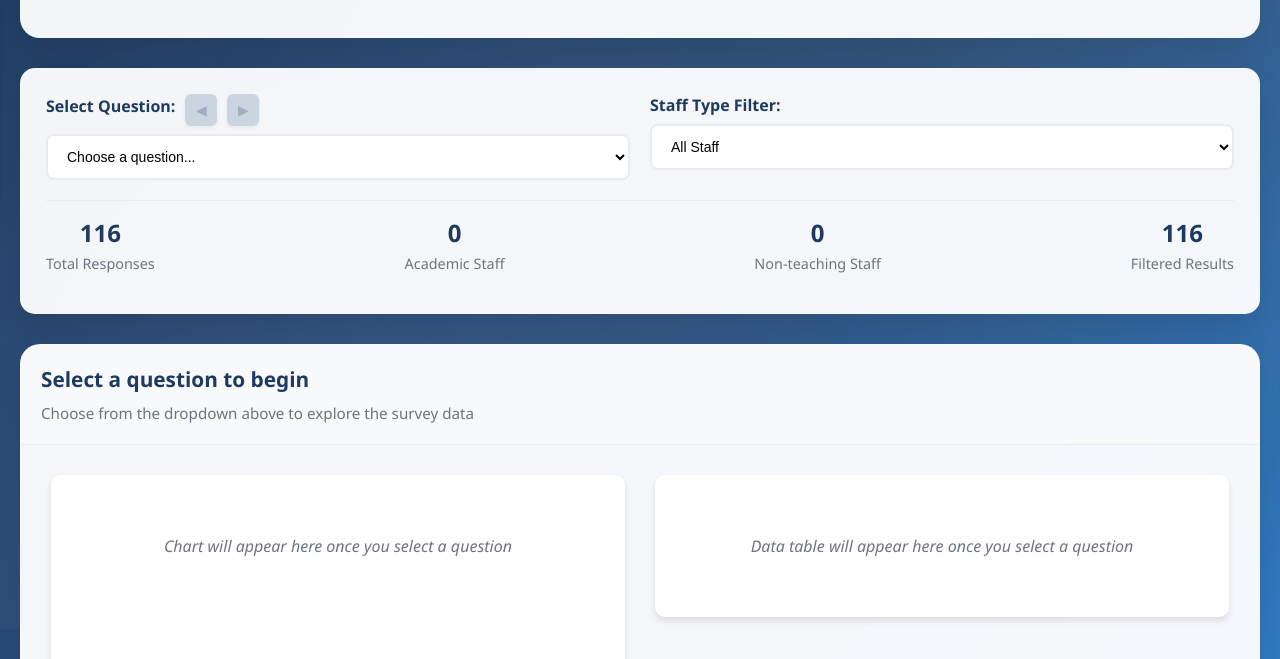
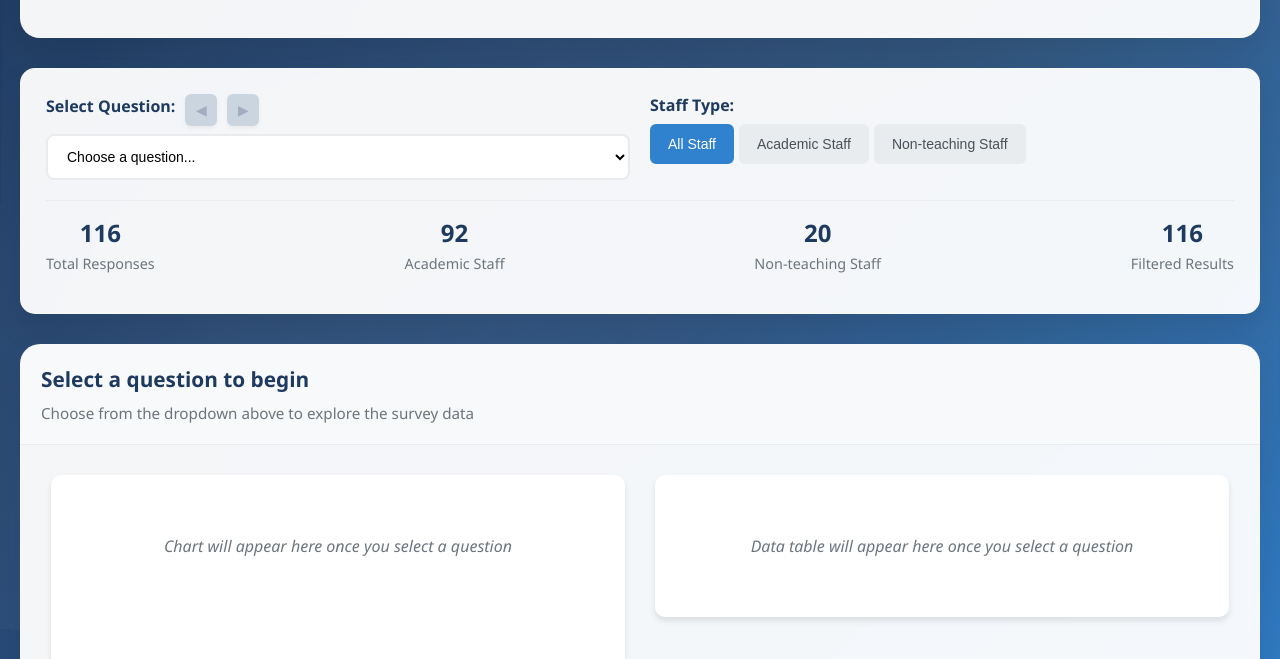
Before and after one commit to chrisbarkerza/Survey-Dashboard, a plain HTML site: page details.html in a window 1280 px wide. Shown: the part 141-800 px from the top of the page. Drawn offline with nearby package versions, Linux system fonts and the light colour scheme.

Commit message:
all working

```diff
--- a/index2.html
+++ b/details.html
@@ -179,6 +179,41 @@
             background: #2c5282;
             transform: translateY(-2px);
             box-shadow: 0 6px 12px rgba(0, 0, 0, 0.15);
+        }
+
+        .tab-buttons {
+            display: flex;
+            gap: 5px;
+            margin-top: 8px;
+        }
+
+        .tab-button {
+            background: #e9ecef;
+            color: #495057;
+            border: none;
+            padding: 10px 16px;
+            border-radius: 6px;
+            font-size: 14px;
+            font-weight: 500;
+            cursor: pointer;
+            transition: all 0.3s ease;
+            border: 2px solid transparent;
+        }
+
+        .tab-button:hover {
+            background: #d1ecf1;
+            color: #0c5460;
+        }
+
+        .tab-button.active {
+            background: #3182ce;
+            color: white;
+            border-color: #3182ce;
+        }
+
+        .tab-button.active:hover {
+            background: #2c5282;
+            border-color: #2c5282;
         }
 
         .stats-bar {
@@ -372,12 +407,12 @@
                     </select>
                 </div>
                 <div>
-                    <label for="staffFilter">Staff Type Filter:</label>
-                    <select id="staffFilter">
-                        <option value="all">All Staff</option>
-                        <option value="academic">Academic Staff</option>
-                        <option value="non-teaching">Non-teaching Staff</option>
-                    </select>
+                    <label>Staff Type:</label>
+                    <div class="tab-buttons">
+                        <button class="tab-button active" data-filter="all">All Staff</button>
+                        <button class="tab-button" data-filter="academic">Academic Staff</button>
+                        <button class="tab-button" data-filter="non-teaching">Non-teaching Staff</button>
+                    </div>
                 </div>
             </div>
 
@@ -433,6 +468,7 @@
         let currentQuestion = '';
         let currentFilter = 'all';
         let questionOptions = [];
+        let roleColumnName = '';
 
         // Initialize AOS
         AOS.init({
@@ -477,6 +513,16 @@
                         surveyData.push(row);
                     }
                 }
+
+                console.log('Headers loaded:', headers);
+                console.log('Total rows loaded:', surveyData.length);
+                console.log('First row data:', surveyData[0]);
+
+                // Find the role column by searching for partial match
+                const roleColumnPattern = 'Which of the following best describes your role';
+                roleColumnName = headers.find(h => h.includes(roleColumnPattern));
+                console.log('Found role column:', roleColumnName);
+                console.log('Sample role values:', surveyData.slice(0, 5).map(row => row[roleColumnName]));
 
                 populateQuestionDropdown(headers);
                 updateStats();
@@ -551,14 +597,12 @@
 
         // Update statistics
         function updateStats() {
-            const roleColumn = '1.7) Which of the following best describes your role at the school? ';
-
             const totalCount = surveyData.length;
             const academicCount = surveyData.filter(row =>
-                row[roleColumn] && row[roleColumn].includes('Academic Staff')
+                row[roleColumnName] && row[roleColumnName].startsWith('1.')
             ).length;
             const nonTeachingCount = surveyData.filter(row =>
-                row[roleColumn] && row[roleColumn].includes('Non-teaching')
+                row[roleColumnName] && row[roleColumnName].startsWith('2.')
             ).length;
 
             document.getElementById('totalResponses').textContent = totalCount;
@@ -580,14 +624,12 @@
                 return surveyData;
             }
 
-            const roleColumn = '1.7) Which of the following best describes your role at the school? ';
-
             return surveyData.filter(row => {
-                const role = row[roleColumn] || '';
+                const role = row[roleColumnName] || '';
                 if (currentFilter === 'academic') {
-                    return role.includes('Academic Staff');
+                    return role.startsWith('1.');
                 } else if (currentFilter === 'non-teaching') {
-                    return role.includes('Non-teaching');
+                    return role.startsWith('2.');
                 }
                 return true;
             });
@@ -869,16 +911,25 @@
             }
         }
 
-        // Handle filter change
-        function onFilterChange() {
-            const select = document.getElementById('staffFilter');
-            currentFilter = select.value;
+        // Handle tab change
+        function onTabChange(filterValue) {
+            currentFilter = filterValue;
+
+            console.log('Tab changed to:', filterValue);
+
+            // Update active tab
+            document.querySelectorAll('.tab-button').forEach(btn => btn.classList.remove('active'));
+            document.querySelector(`[data-filter="${filterValue}"]`).classList.add('active');
 
             updateFilterBadge();
             updateFilteredCount();
 
+            // ALWAYS trigger analysis if we have a question
             if (currentQuestion) {
+                console.log('Re-analyzing with new filter...');
                 analyzeAndDisplay();
+            } else {
+                console.log('No question selected, but filter changed');
             }
         }
 
@@ -928,9 +979,15 @@
 
         // Event listeners
         document.getElementById('questionSelect').addEventListener('change', onQuestionChange);
-        document.getElementById('staffFilter').addEventListener('change', onFilterChange);
         document.getElementById('prevQuestion').addEventListener('click', navigateToPrevious);
         document.getElementById('nextQuestion').addEventListener('click', navigateToNext);
+
+        // Tab button listeners
+        document.querySelectorAll('.tab-button').forEach(button => {
+            button.addEventListener('click', () => {
+                onTabChange(button.dataset.filter);
+            });
+        });
 
         // Initialize
         document.addEventListener('DOMContentLoaded', function() {
```
Also changed, not shown: index.html (+1 -1 lines), .claude/settings.local.json, 1 other file.
